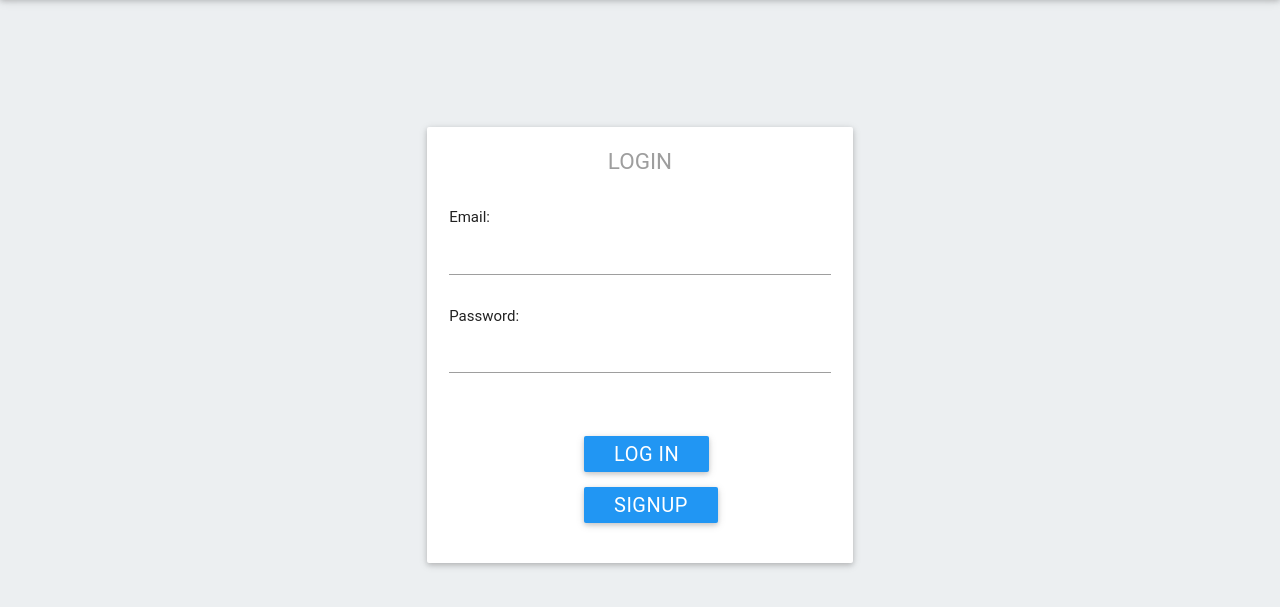
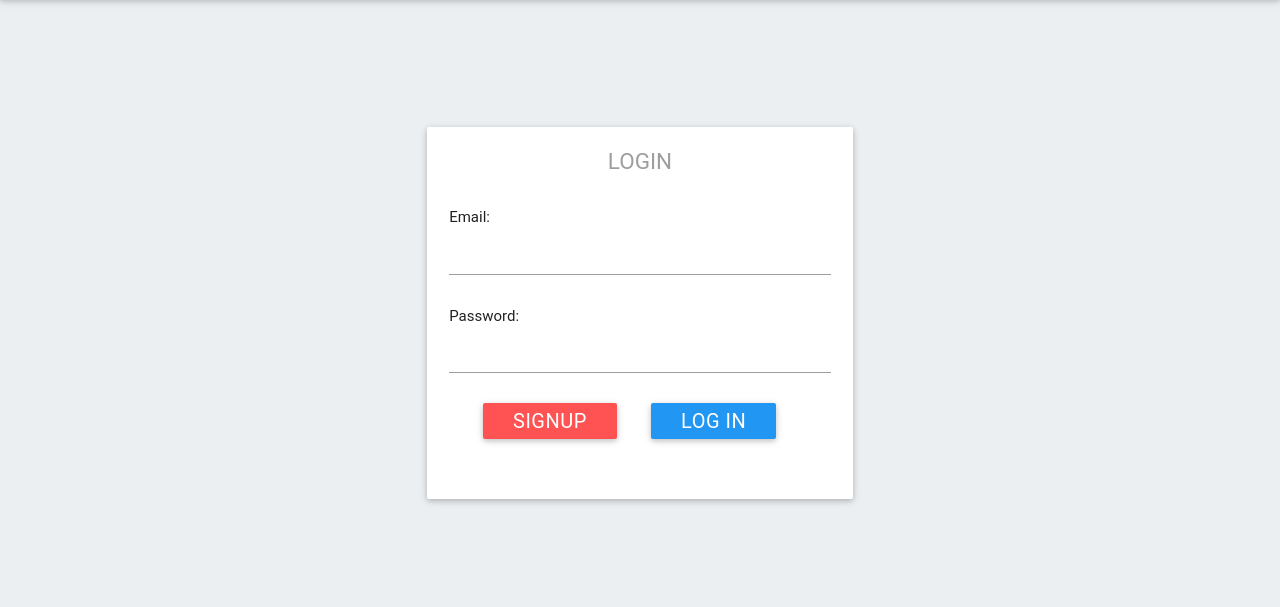
Before and after one commit to winiram/bridge, a Flask app: page /log_in in a window 1280 px wide. Shown: the part 65-672 px from the top of the page. Run offline with Flask 2, Linux system fonts and the light colour scheme; some libraries are stand-ins or nearby versions; some web fonts are replaced.

Commit message:
changed css for buttons on the login and sign up pages.
- signup.html
-login.html
-custom.css

```diff
--- a/app/static/custom.css
+++ b/app/static/custom.css
@@ -202,6 +202,9 @@ h5{
 
 }
 
+.nomargin-top {
+	margin-top: 0 !important;
+}
 
 .projEditButtons {
   position: absolute;
--- a/app/templates/login.html
+++ b/app/templates/login.html
@@ -1,10 +1,12 @@
 <!DOCTYPE html>
 
 <html>
+
 <head>
     <link rel="stylesheet" type="text/css" href="/static/materialize.css" media="screen">
     <link rel="stylesheet" type="text/css" href="/static/animate.css" media="screen">
     <link rel="stylesheet" type="text/css" href="/static/custom.css" media="screen">
+      <script src="https://cdnjs.cloudflare.com/ajax/libs/materialize/0.97.6/js/materialize.min.js"></script>
     <title>Bridge</title>
 </head>
 
@@ -25,28 +27,32 @@
 
     <div class="row">
         <form action="/log_in" method="post" id="login" class="col s4 offset-s4 card">
-        {{ form.hidden_tag() }}
+            {{ form.hidden_tag() }}
             <div class="col s12">
                 <h3 class="smalltext center grey-text">LOGIN</h3>
             </div>
             <div class="input-field col s12">
                 <!-- <input id="email" type="text" class="validate" name="email">
                 <label for="email">Email</label> -->
-                Email:<br>
-                {{ form.email(size=120) }}<br>
+                Email:
+                <br> {{ form.email(size=120) }}
+                <br>
             </div>
             <div class="input-field col s12">
                 <!-- <input id="password" type="password" class="validate" name="password">
                 <label for="password">Password</label> -->
-                Password:<br>
-                {{ form.password(size=20) }}<br>
+                Password:
+                <br> {{ form.password(size=20) }}
+                <br>
             </div>
-            <div class="input-field col s6 offset-s4">
-                <p><input type="submit" class="waves-effect waves-light btn blue" id="login" value="Log In"></p>
-            </div>
-        </br>
-            <div class="input-field col s6 offset-s4">
-                <a class="waves-effect waves-light btn blue" id="signup" href="{{ url_for('sign_up') }}">Signup</a>
+            <div class="row">
+                <div class="input-field col s3 offset-s1">
+                    <a class="waves-effect waves-light btn red accent-2" id="signup" href="{{ url_for('sign_up') }}">Signup</a>
+                </div>
+                <div class="input-field col s3 offset-s2">
+                        <input type="submit" class="waves-effect waves-light btn blue nomargin-top" id="login" value="Log In">
+                </div>
+
             </div>
             <div class="row">
             </div>
--- a/app/templates/signup.html
+++ b/app/templates/signup.html
@@ -5,6 +5,7 @@
     <link rel="stylesheet" type="text/css" href="/static/materialize.css" media="screen">
     <link rel="stylesheet" type="text/css" href="/static/animate.css" media="screen">
     <link rel="stylesheet" type="text/css" href="/static/custom.css" media="screen">
+    <script src="https://cdnjs.cloudflare.com/ajax/libs/materialize/0.97.6/js/materialize.min.js"></script>
     <title>Bridge</title>
 </head>
 
@@ -55,7 +56,7 @@
                 {{ form.password(size=20) }}<br>
             </div>
             <div class="input-field col s6 offset-s4">
-                <p><input type="submit" class="waves-effect waves-light btn blue" id="signup" value="Sign Up"></p>
+                <p><input type="submit" class="waves-effect waves-light btn red accent-2" id="signup" value="Sign Up"></p>
             </div>
             <div class="row">
             </div>
```
